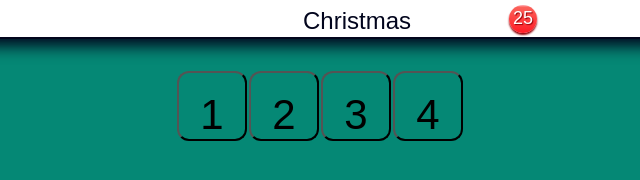
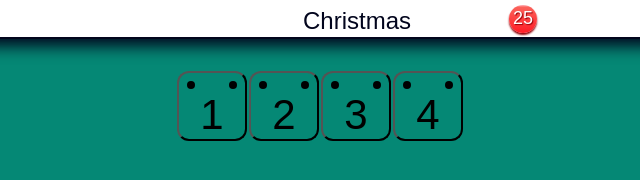
Before and after one commit to AdelinaMoroaca/Advent-Calendar, a plain HTML site: page index.html in a window 1280 px wide. Shown: the full height of the page, 283-923 px from the left. Drawn offline with Linux system fonts and the light colour scheme; a web font is replaced by a local one.

Commit message:
Add the needles structure for calendar pages

```diff
--- a/style.css
+++ b/style.css
@@ -99,3 +99,22 @@ body{
     position: relative;
     cursor: pointer;
 }
+
+.calendar .calendar-page .pins {
+    position: absolute;
+    top: 8px;
+    display: flex;
+    justify-content: space-between;
+    width: 100%;
+    padding: 0 8px;
+}
+
+.calendar .calendar-page .pins::after,
+.calendar .calendar-page .pins::before {
+    content: '';
+    display: block;
+    width: 8px;
+    aspect-ratio: 1;
+    background: var(--black);
+    border-radius: 50%;
+}
```
